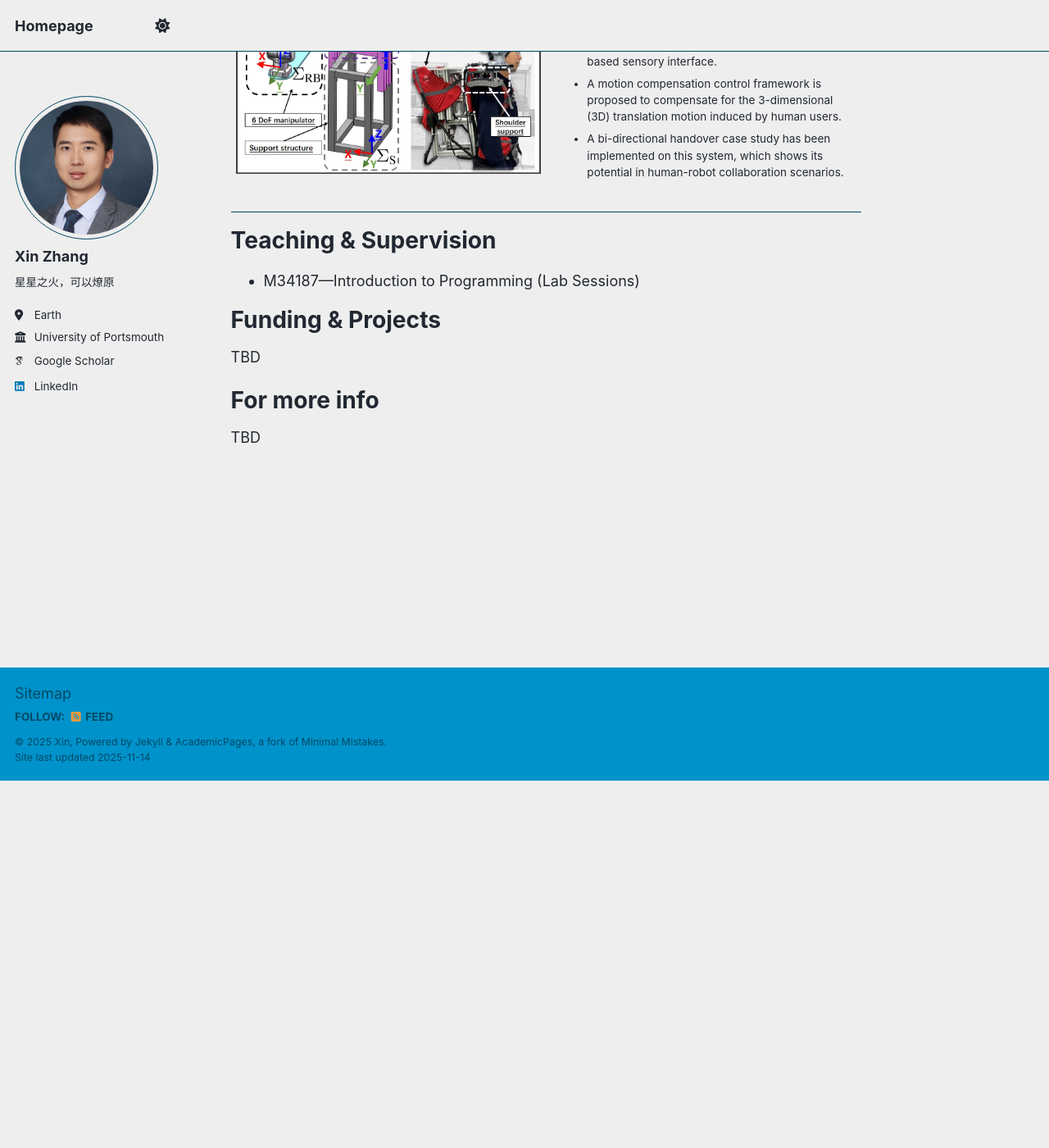
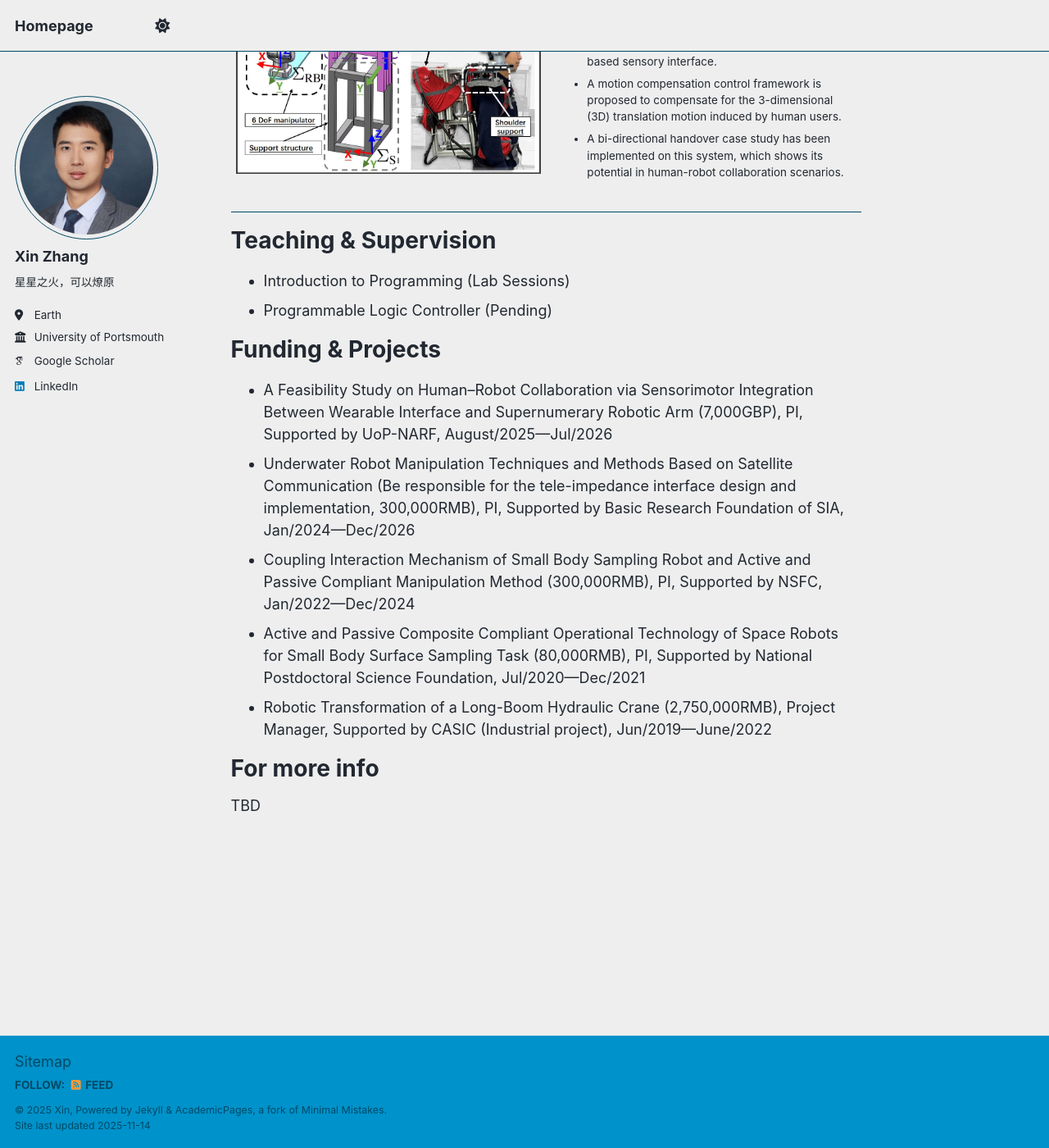
Before and after one commit to Mansion-ZX/Mansion-ZX.github.io, a Jekyll site: the page built from _pages/about.md, in a window 1280 px wide and 1400 px high, scrolled down 3662 px. Shown: the whole window at 82% size. Built offline with Jekyll 4.4.1, drawn with Linux system fonts in a browser that asks for light colours; some web fonts are replaced; a script that is not in the unit is left out; before the commit the page ends 4614 px from its top, so only the background shows below that.

Commit message:
Update about.md

```diff
--- a/_pages/about.md
+++ b/_pages/about.md
@@ -124,11 +124,16 @@ Du, Y., **Zhang, X.***, Leonori, M., Balatti, P., Jin, J., Wang, Q., & Ajoudani,
 
 Teaching & Supervision
 ======
-- M34187---Introduction to Programming (Lab Sessions)
+- Introduction to Programming (Lab Sessions)
+- Programmable Logic Controller (Pending)
 
 Funding & Projects
 ======
-TBD
+- A Feasibility Study on Human–Robot Collaboration via Sensorimotor Integration Between Wearable Interface and Supernumerary Robotic Arm (7,000GBP), PI, Supported by UoP-NARF, August/2025---Jul/2026
+- Underwater Robot Manipulation Techniques and Methods Based on Satellite Communication (Be responsible for the tele-impedance interface design and implementation, 300,000RMB), PI, Supported by Basic Research Foundation of SIA, Jan/2024---Dec/2026
+- Coupling Interaction Mechanism of Small Body Sampling Robot and Active and Passive Compliant Manipulation Method (300,000RMB), PI, Supported by NSFC, Jan/2022---Dec/2024
+- Active and Passive Composite Compliant Operational Technology of Space Robots for Small Body Surface Sampling Task (80,000RMB), PI, Supported by National Postdoctoral Science Foundation, Jul/2020---Dec/2021
+- Robotic Transformation of a Long-Boom Hydraulic Crane  (2,750,000RMB), Project Manager, Supported by CASIC (Industrial project), Jun/2019---June/2022
 
 For more info
 ======
```
